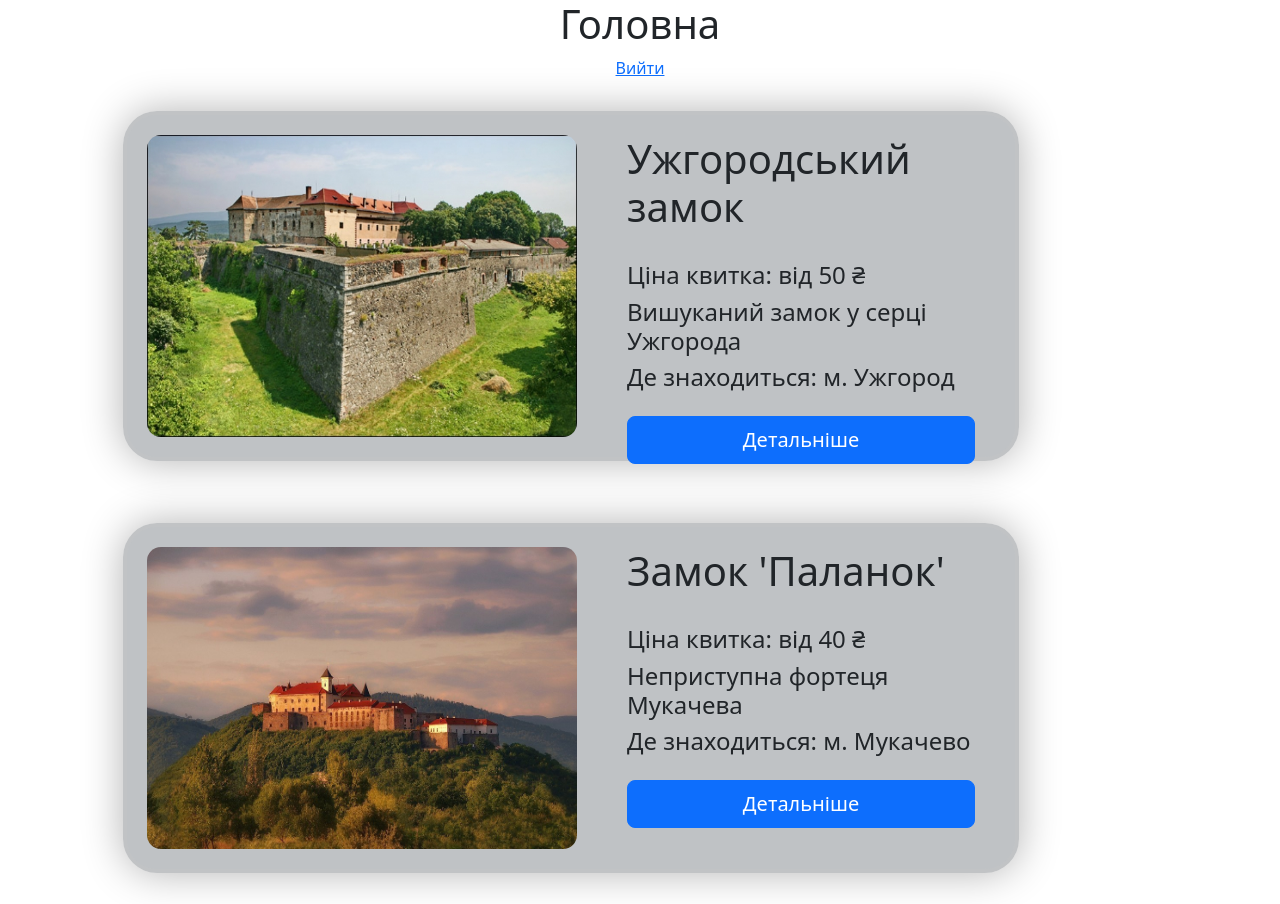
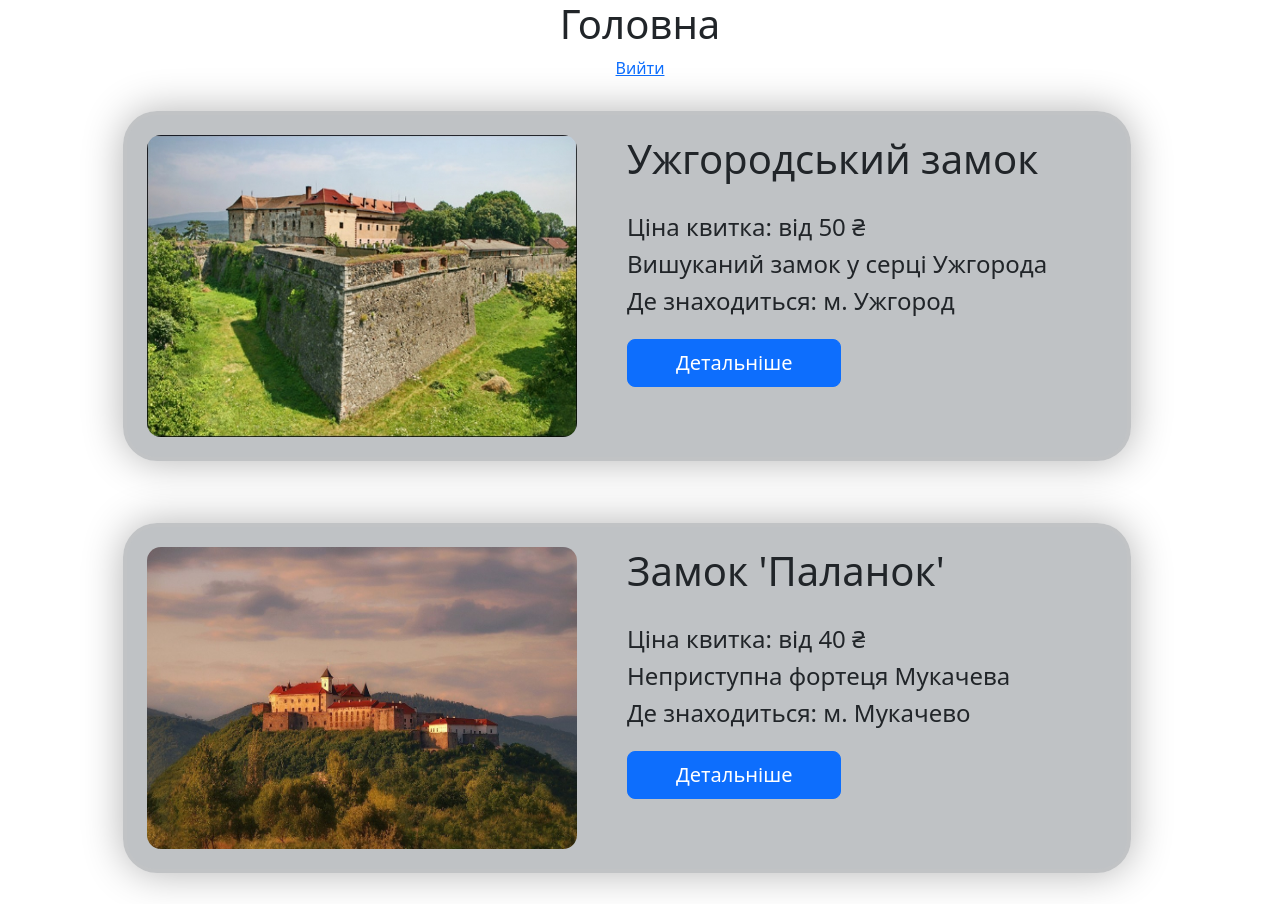
Before and after one commit to Vovka1602/encyclopedia-zakarpattya, a React (Create React App) app: page / in a window 1280 px wide. Built offline with nearby package versions, Linux system fonts and the light colour scheme; data requests are answered from the project's data file; sample sign-in values are in the browser's storage.

Commit message:
Location info page: setup routing with parameters

```diff
--- a/src/App.js
+++ b/src/App.js
@@ -4,6 +4,7 @@ import HomePage from './pages/HomePage/HomePage';
 import HomePageUnregistered from './pages/HomePage/HomePageUnregistered';
 import SignupPage from './pages/SignupPage/SignupPage';
 import LoginPage from './pages/LoginPage/LoginPage';
+import LocationInfoPage from './pages/LocationInfoPage/LocationInfoPage';
 
 function App() {
   return (
@@ -14,6 +15,7 @@ function App() {
                 <Route path='/' element={ <HomePage/> }></Route>
                 <Route path='/signup' element={ <SignupPage/> }></Route>
                 <Route path='/login' element={ <LoginPage/> }></Route>
+                <Route path='/locationinfo/:id' element={ <LocationInfoPage/> }></Route>
             </Routes>
         </BrowserRouter>
     </div>
--- a/src/components/LocationsList/Card.css
+++ b/src/components/LocationsList/Card.css
@@ -7,7 +7,7 @@
     margin-left: 40px;
     background-color: rgba(65, 75, 85, 0.339);
     backdrop-filter: blur(16px);
-    width: 70vw;
+    width: 100%;
     min-width: 800px;
     height: 350px;
     box-shadow: 0 0px 40px rgba(0, 0, 0, 0.3);
--- a/src/components/LocationsList/LocationCard.js
+++ b/src/components/LocationsList/LocationCard.js
@@ -11,7 +11,9 @@ const LocationCard = ({ location }) => {
                 <h3>Ціна квитка: від {location.ticket_price} ₴</h3>
                 <h3>{location.description_short}</h3>
                 <h3>Де знаходиться: {location.location_short}</h3>
-                <button className="btn btn-primary btn-lg mt-3">Детальніше</button>
+                <a href={"/locationinfo/" + location.id}>
+                    <button className="btn btn-primary btn-lg mt-3 px-5">Детальніше</button>
+                </a>
             </div>
         </div>
     );
--- /dev/null
+++ b/src/pages/LocationInfoPage/LocationInfoPage.js
@@ -0,0 +1,12 @@
+import { useEffect, useState } from "react";
+import { useParams } from "react-router-dom";
+
+const LocationInfoPage = () => {
+    const { id } = useParams();
+
+    return (
+        <h2>Інформація про {id}</h2>
+    );
+}
+
+export default LocationInfoPage;
```
